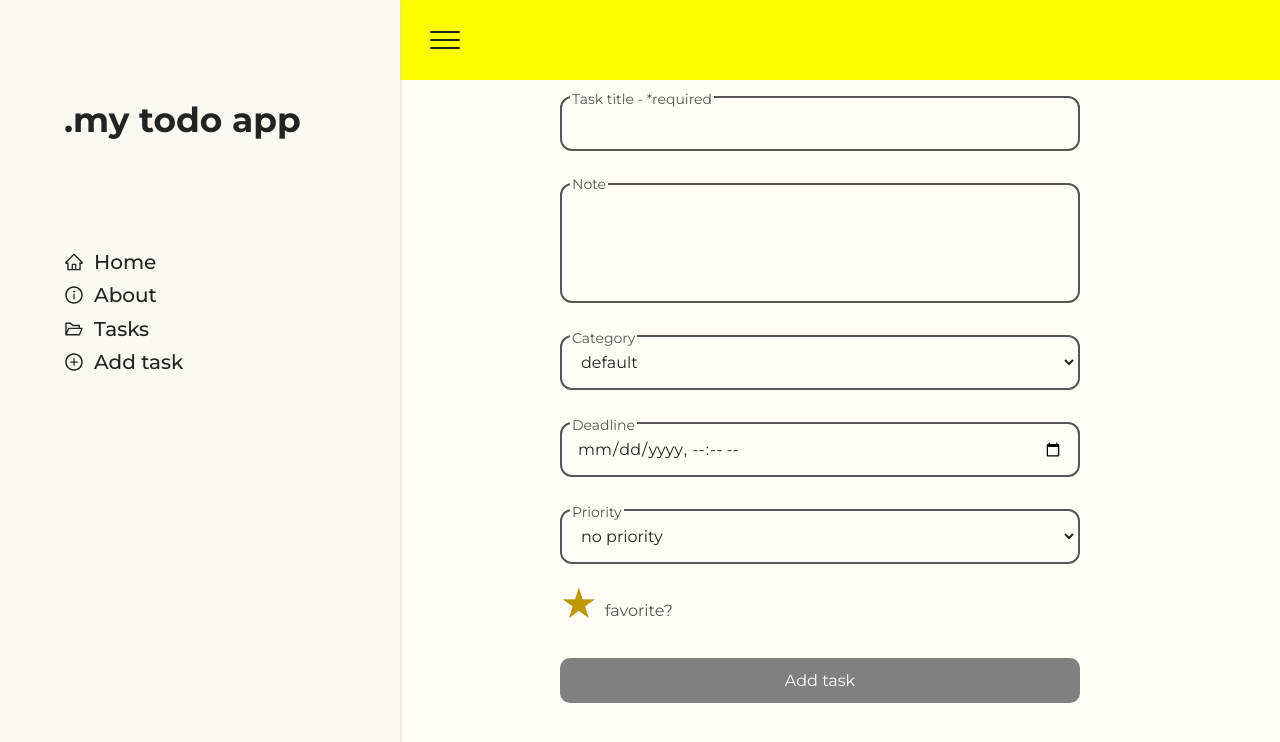
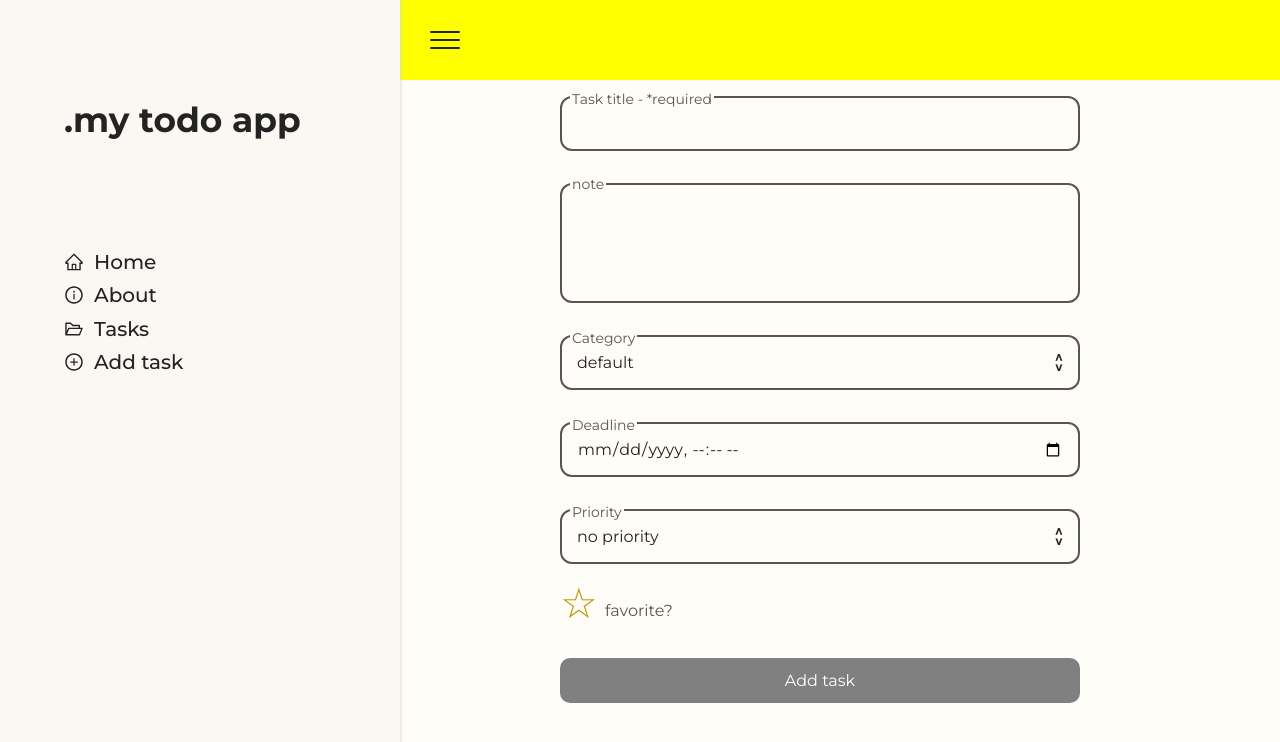
Before and after one commit to dkveil/my-todo-app-with-ts, a React (Create React App) app: page /add-task in a window 1280 px wide. Shown: the top 742 px of the page. Built offline with nearby package versions, Linux system fonts and the light colour scheme.

Commit message:
formfield as component added

```diff
--- a/src/components/Form/Form.styles.ts
+++ b/src/components/Form/Form.styles.ts
@@ -52,6 +52,11 @@ export const Field = styled.div<FieldType>`
 
     select {
         padding: 13px 14px;
+        border-radius: 12px;
+
+        -webkit-appearance: none;
+        -moz-appearance: none;
+        appearance: none;
     }
 
     ${(props) => {
@@ -67,6 +72,18 @@ export const Field = styled.div<FieldType>`
             case 'select':
                 return`
                     height: 55px;
+                        :after{
+                        content: '<>';
+                        letter-spacing: 2px;
+                        position: absolute;
+                        font-weight: bold;
+                        font-size: 14px;
+                        top: 55%;
+                        color: ${theme.color.font};
+                        transform: rotate(90deg) translateX(-50%);
+                        right: 8px;
+                        pointer-events: none;
+                    }
                 `
             case 'date':
                 return`
@@ -93,6 +110,7 @@ export const Label = styled.div<LabelType>`
 
     position: absolute;
     color: ${theme.color.formfieldborder};
+    z-index: 1;
 
     ${(props) => {
         if(props.error){
@@ -147,12 +165,12 @@ export const Input = styled.input<InputType>`
                         top: -150%;
                         position: absolute;
                         color: #bd9800;
-                        content: "\\2605";
+                        content: "\\2606";
                         visibility: visible;
                     }
 
                     :checked:before{
-                        content: "\\2606";
+                        content: "\\2605";
                     }
 
                 `
@@ -180,6 +198,7 @@ export const TextArea = styled.textarea`
 `
 
 export const Select = styled.select`
+    position: relative;
     color: ${({theme}) => theme.color.font};
     font-family: ${({theme}) => theme.font.family.primary};
     font-size: 16px;
@@ -192,6 +211,7 @@ export const Select = styled.select`
         color: transparent;
         text-shadow: 0 0 0 white;
     }
+
 `
 
 export const Option = styled.option`
--- a/src/components/Form/FormField.tsx
+++ b/src/components/Form/FormField.tsx
@@ -1,22 +1,104 @@
 import React from 'react';
-import { Field, Input, Label, ErrorMsg} from './Form.styles'
+import { Field, Input, TextArea, Label, Select, Option, ErrorMsg} from './Form.styles'
+
+type optionType = {
+    name: string;
+}
+
 
 type FormFieldTypes = {
     fieldtype: "text" | "textarea" | "date" | "select" | "checkbox";
     isLabel: boolean;
+    labeltype?: "textarea" | "checkbox";
     labelText?: string;
     inputstyletype?: "checkbox-star";
     inputtype: string;
     inputname: string;
-    inputvalue?: string | number | readonly string[];
-    onChangeHandler: (e: React.ChangeEvent<HTMLInputElement>) => void;
+    inputvalue?: string | number | readonly string[] ;
+    inputchecked?: boolean;
+    onChangeHandler: (
+        e:
+        React.ChangeEvent<HTMLInputElement>
+        | React.ChangeEvent<HTMLTextAreaElement>
+        | React.ChangeEvent<HTMLSelectElement>
+    ) => void;
     error?: string;
+    options?: optionType[]
 };
 
 
-const FormField = ({fieldtype, isLabel, labelText, inputstyletype, inputtype, inputname, inputvalue, onChangeHandler, error}: FormFieldTypes) => {
+const FormField = ({fieldtype, isLabel, labelText, inputstyletype, inputtype, inputname, inputvalue, inputchecked, onChangeHandler, error, labeltype, options}: FormFieldTypes) => {
 
     const [isFocused, setIsFocused] = React.useState<boolean>(false)
+
+    const input = () => {
+        switch(fieldtype){
+            case 'text':
+                return (
+                    <Input
+                        inputtype={inputstyletype}
+                        type={inputtype}
+                        name={inputname}
+                        onChange={onChangeHandler}
+                        value={inputvalue}
+                        onFocus={() => setIsFocused(true)}
+                        onBlur={() => setIsFocused(false)}
+                    />
+                );
+            case 'textarea':
+                return (
+                    <TextArea
+                        name={inputname}
+                        value={inputvalue}
+                        onChange={onChangeHandler}
+                        onFocus={() => setIsFocused(true)}
+                        onBlur={() => setIsFocused(false)}
+                    />
+                );
+            case 'select':
+                return (
+                    <Select
+                        name={inputname}
+                        value={inputvalue}
+                        onChange={onChangeHandler}
+                        onFocus={() => setIsFocused(true)}
+                        onBlur={() => setIsFocused(false)}
+                    >
+                        {options?.map((item) => (
+                            <Option key={item.name} value={item.name}>
+                                {item.name}
+                            </Option>
+                        ))}
+                    </Select>
+                );
+            case 'date':
+                return (
+                    <Input
+                        inputtype={inputstyletype}
+                        name={inputname}
+                        type={inputtype}
+                        value={inputvalue}
+                        onChange={onChangeHandler}
+                        onFocus={() => setIsFocused(true)}
+                        onBlur={() => setIsFocused(false)}
+                    />
+                );
+            // case 'checkbox':
+            //     return (
+            //         <Input
+            //             inputtype={inputstyletype}
+            //             name={inputname}
+            //             type={inputtype}
+            //             checked={inputchecked}
+            //             onChange={onChangeHandler}
+
+            //         />
+            //     )
+
+            default:
+                return null;
+        }
+    }
 
     return (
         <Field
@@ -24,16 +106,16 @@ const FormField = ({fieldtype, isLabel, labelText, inputstyletype, inputtype, in
         error={Boolean(error)}
         active={isFocused}
         >
-            <Input
-                inputtype={inputstyletype}
-                type={inputtype}
-                name={inputname}
-                onChange={onChangeHandler}
-                value={inputvalue}
-                onFocus={() => setIsFocused(true)}
-                onBlur={() => setIsFocused(false)}
-            />
-            {isLabel && <Label error={Boolean(error)} active={isFocused}>{labelText}</Label>}
+            {input()}
+            {isLabel && (
+                <Label
+                error={Boolean(error)}
+                active={isFocused}
+                labeltype={labeltype}
+                >
+                    {labelText}
+                </Label>
+                )}
             {error && <ErrorMsg>{error}</ErrorMsg>}
         </Field>
     );
--- a/src/components/Form/index.tsx
+++ b/src/components/Form/index.tsx
@@ -4,6 +4,7 @@ import { useTasksContext } from "../../context/TasksContext";
 import { v4 as uuidv4 } from "uuid";
 import * as Form from "./Form.styles";
 import FormField from './FormField'
+import { ChangeEvent } from 'react'
 
 type FormModel = {
     title: string;
@@ -17,6 +18,41 @@ type FormModel = {
 const TaskForm = () => {
     const { AddTask } = useTasksContext();
 
+    const categoryOptions = [
+        {
+            name: 'default'
+        },
+        {
+            name: 'wish list'
+        },
+        {
+            name: 'personal'
+        },
+        {
+            name: 'work'
+        },
+        {
+            name: 'shopping'
+        },{
+            name: 'other'
+        }
+    ]
+
+    const priorityOptions = [
+        {
+            name: "no priority"
+        },
+        {
+            name: "low priority"
+        },
+        {
+            name: "medium priority"
+        },
+        {
+            name: "high priority"
+        }
+    ]
+
     return (
         <Formik<FormModel>
             initialValues={{
@@ -27,7 +63,11 @@ const TaskForm = () => {
                 priority: "no priority",
                 favorite: false,
             }}
+
             onSubmit={(values) => {
+
+                alert(values.favorite)
+
                 AddTask({
                     id: uuidv4(),
                     title: values.title,
@@ -40,6 +80,7 @@ const TaskForm = () => {
                     completed: false,
                 });
             }}
+
             validate={(values) => {
                 let errors = {
                     title: ""
@@ -53,13 +94,14 @@ const TaskForm = () => {
             }}
         >
             {({ handleSubmit, values, handleChange, setFieldValue, errors }) => {
+
                 const dateOnChange = (
-                    e: React.ChangeEvent<HTMLInputElement>
+                    date: string
                 ) => {
-                    if (e.target.value) {
+                    if (date) {
                         setFieldValue(
                             "deadline",
-                            new Date(e.target.value).toISOString()
+                            new Date(date).toISOString()
                         );
                     } else {
                         setFieldValue("deadline", undefined);
@@ -67,7 +109,7 @@ const TaskForm = () => {
                 };
 
                 const checkboxOnChange = (
-                    e: React.ChangeEvent<HTMLInputElement>
+                    e: ChangeEvent<HTMLInputElement>
                 ) => {
                     setFieldValue("favorite", e.target.checked);
                 };
@@ -77,78 +119,65 @@ const TaskForm = () => {
                         <FormField
                             fieldtype="text"
                             inputtype="text"
-                            isLabel={true}
                             inputname="title"
                             inputvalue={values.title}
+                            isLabel={true}
                             labelText="Task title - *required"
                             onChangeHandler={handleChange}
                             error={errors.title}
                         />
-                        <Form.Field fieldtype="textarea">
-                            <Form.TextArea
-                                name="note"
-                                onChange={handleChange}
-                                value={values.note}
-                                />
-                            <Form.Label labeltype="textarea">Note</Form.Label>
-                        </Form.Field>
+                        <FormField
+                            fieldtype="textarea"
+                            inputname="note"
+                            inputtype="textarea"
+                            inputvalue={values.note}
+                            isLabel={true}
+                            labelText="note"
+                            labeltype="textarea"
+                            onChangeHandler={handleChange}
+                        />
+                        <FormField
+                            fieldtype="select"
+                            inputname="category"
+                            inputtype="select"
+                            inputvalue={values.category}
+                            isLabel={true}
+                            labelText="Category"
+                            onChangeHandler={handleChange}
+                            options={categoryOptions}
+                        />
+                        <FormField
+                            fieldtype="date"
+                            inputname="deadline"
+                            inputtype="datetime-local"
+                            isLabel={true}
+                            labelText="Deadline"
+                            onChangeHandler={(e) =>
+                                dateOnChange(e.target.value)
+                            }
+                        />
+                        <FormField
+                            fieldtype="select"
+                            inputname="priority"
+                            inputtype="select"
+                            inputvalue={values.priority}
+                            isLabel={true}
+                            labelText="Priority"
+                            onChangeHandler={handleChange}
+                            options={priorityOptions}
+                        />
 
-                        <Form.Field fieldtype="select">
-                            <Form.Label>Category</Form.Label>
-                            <Form.Select
-                                name="category"
-                                onChange={handleChange}
-                                value={values.category}
-                            >
-                                <Form.Option value="default">
-                                    default
-                                </Form.Option>
-                                <Form.Option value="wish list">
-                                    wish list
-                                </Form.Option>
-                                <Form.Option value="personal">
-                                    personal
-                                </Form.Option>
-                                <Form.Option value="work">work</Form.Option>
-                                <Form.Option value="shopping">
-                                    shopping
-                                </Form.Option>
-                                <Form.Option value="other">other</Form.Option>
-                            </Form.Select>
-                        </Form.Field>
-
-                        <Form.Field fieldtype="date">
-                            <Form.Label>Deadline</Form.Label>
-                            <Form.Input
-                                type="datetime-local"
-                                name="deadline"
-                                onChange={(
-                                    e: React.ChangeEvent<HTMLInputElement>
-                                ) => dateOnChange(e)}
-                            />
-                        </Form.Field>
-
-                        <Form.Field fieldtype="select">
-                            <Form.Label>Priority</Form.Label>
-                            <Form.Select
-                                name="priority"
-                                onChange={handleChange}
-                                value={values.priority}
-                            >
-                                <Form.Option value="no priority">
-                                    no priority
-                                </Form.Option>
-                                <Form.Option value="low priority">
-                                    low priority
-                                </Form.Option>
-                                <Form.Option value="medium priority">
-                                    medium priority
-                                </Form.Option>
-                                <Form.Option value="high priority">
-                                    high priority
-                                </Form.Option>
-                            </Form.Select>
-                        </Form.Field>
+                        {/* <FormField
+                            fieldtype="checkbox"
+                            inputstyletype="checkbox-star"
+                            inputtype="checkbox"
+                            inputname="favorite"
+                            inputchecked={values.favorite}
+                            isLabel={true}
+                            labelText="favorite?"
+                            labeltype="checkbox"
+                            onChangeHandler={checkboxOnChange}
+                        /> */}
 
                         <Form.Field fieldtype="checkbox">
                             <Form.Input
@@ -158,7 +187,9 @@ const TaskForm = () => {
                                 type="checkbox"
                                 onChange={checkboxOnChange}
                             />
-                            <Form.Label labeltype="checkbox">favorite?</Form.Label>
+                            <Form.Label labeltype="checkbox">
+                                favorite?
+                            </Form.Label>
                         </Form.Field>
 
                         <Form.Button type="submit">Add task</Form.Button>
```
